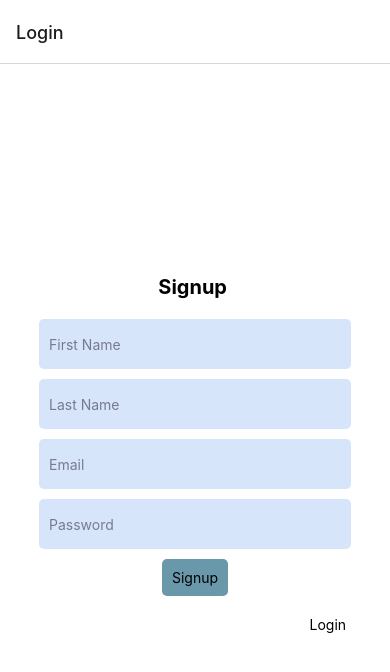
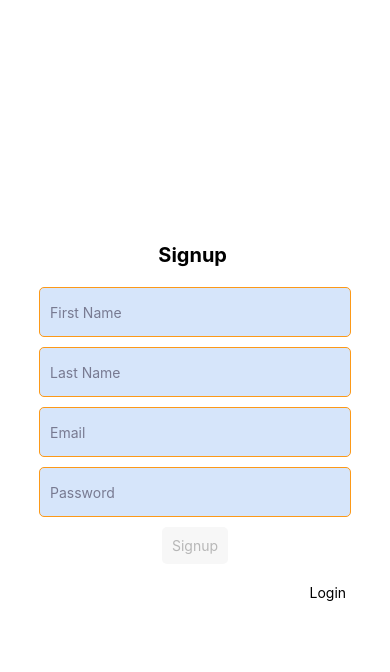
Before and after one commit to e-rojas/expense-mng-application, a React Native app: screen /Login in a window 390 px wide. Shown: the top 672 px of the page. Built offline with nearby package versions, Linux system fonts and the light colour scheme.

Commit message:
input required fields for login and signup form

```diff
--- a/Screens/Login.tsx
+++ b/Screens/Login.tsx
@@ -8,10 +8,14 @@ import {
 import React from "react";
 import { StackNavigationProp } from "@react-navigation/stack";
 import { RootStackParamList } from "../navigation_tabs/Navigation";
+import isEmail from 'validator/lib/isEmail';
 
 type navigationProp = StackNavigationProp<RootStackParamList, "Login">;
 type Props = {
   navigation: navigationProp;
+  options: {
+    headerShown: boolean;
+  };
 };
 
 const Login = ({ navigation }: Props) => {
@@ -28,7 +32,7 @@ const Login = ({ navigation }: Props) => {
       {isLoginActive && (
         <>
           <TextInput
-            style={styles.textInput}
+            style={[styles.textInput,{borderWidth: loginInfo.firstName.length > 3 ? 0 : 1, borderColor: loginInfo.firstName.length > 3 ? '#000' : '#FC9918'}]}
             placeholder="First Name"
             placeholderTextColor="#787A91"
             value={loginInfo.firstName}
@@ -37,7 +41,7 @@ const Login = ({ navigation }: Props) => {
             }
           />
           <TextInput
-            style={styles.textInput}
+            style={[styles.textInput,{borderWidth: loginInfo.lastName.length > 3 ? 0 : 1, borderColor: loginInfo.lastName.length > 3 ? '#000' : '#FC9918'}]}
             placeholder="Last Name"
             placeholderTextColor="#787A91"
             value={loginInfo.lastName}
@@ -48,7 +52,7 @@ const Login = ({ navigation }: Props) => {
         </>
       )}
       <TextInput
-        style={styles.textInput}
+        style={[styles.textInput,{borderWidth: isEmail(loginInfo.email) ? 0 : 1, borderColor: isEmail(loginInfo.email) ? '#000' : '#FC9918'}]}
         placeholder="Email"
         placeholderTextColor="#787A91"
         value={loginInfo.email}
@@ -60,7 +64,7 @@ const Login = ({ navigation }: Props) => {
         autoCorrect={false}
       />
       <TextInput
-        style={styles.textInput}
+        style={[styles.textInput,{borderWidth: loginInfo.password.length  ? 0 : 1, borderColor: loginInfo.password.length  ? '#000' : '#FC9918'}]}
         placeholder="Password"
         placeholderTextColor="#787A91"
         value={loginInfo.password}
@@ -70,13 +74,18 @@ const Login = ({ navigation }: Props) => {
         textContentType="password"
         secureTextEntry={true}
       />
-      <TouchableOpacity style={styles.button} onPress={() => {}}>
-        <Text>{isLoginActive ? "Signup" : "Login"}</Text>
+      <TouchableOpacity style={[styles.button,{backgroundColor:isEmail(loginInfo.email) && loginInfo.password.length ? '#6998AB' : '#F7F7F7'}]} onPress={() => {
+
+      }}
+      disabled={!isEmail(loginInfo.email)}
+      >
+        <Text style={{color:isEmail(loginInfo.email) && loginInfo.password.length ? '#fff' : '#b7b7b7'}} >{isLoginActive ? "Signup" : "Login"}</Text>
       </TouchableOpacity>
       <TouchableOpacity
         style={styles.signUpBtn}
         onPress={() => {
-          setIsLoginActive(!isLoginActive);
+          setIsLoginActive((prevState) => !prevState);
+          setLoginInfo(prevState => ({ ...prevState, email: "", password: "", firstName: "", lastName: "" }))
         }}
       >
         <Text>{isLoginActive ? "Login" : "Signup"} </Text>
@@ -105,10 +114,9 @@ const styles = StyleSheet.create({
     borderRadius: 5,
     height: 50,
     marginBottom: 10,
-    paddingLeft: 10,
+    paddingLeft: 10
   },
   button: {
-    backgroundColor: "#6998AB",
     padding: 10,
     borderRadius: 5,
   },
--- a/navigation_tabs/Navigation.tsx
+++ b/navigation_tabs/Navigation.tsx
@@ -32,7 +32,7 @@ const Navigation = () => {
           </>
         ) : (
           <>
-            <RootStack.Screen name="Login" component={Login}  />
+            <RootStack.Screen name="Login" component={Login} options={{headerShown:false}} />
           </>
         )}
       </RootStack.Navigator>
--- a/package.json
+++ b/package.json
@@ -32,12 +32,14 @@
     "react-native-screens": "^3.10.2",
     "react-native-web": "0.17.1",
     "react-redux": "^7.2.6",
-    "redux-thunk": "^2.4.1"
+    "redux-thunk": "^2.4.1",
+    "validator": "^13.7.0"
   },
   "devDependencies": {
     "@babel/core": "^7.12.9",
     "@types/react": "~17.0.21",
     "@types/react-native": "~0.64.12",
+    "@types/validator": "^13.7.1",
     "typescript": "~4.3.5"
   },
   "private": true
```
Also changed, not shown: 1 other file (tests, documents, lock files or other folders).
